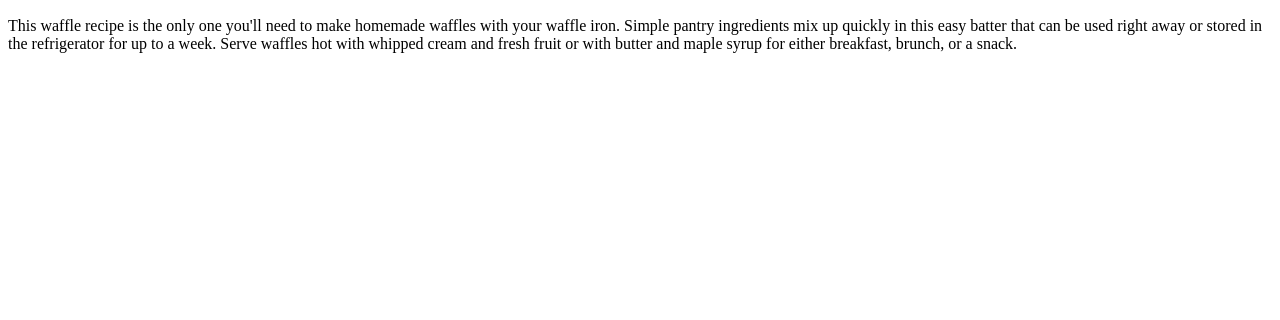
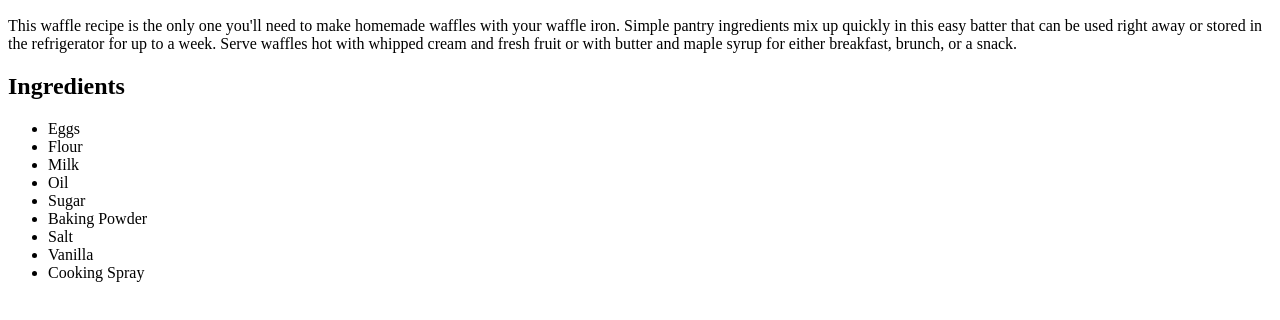
Before and after one commit to muhammadhananbaloch/odin-recipes, a plain HTML site: page recipes/waffles.html in a window 1280 px wide. Shown: the part 434-754 px from the top of the page. Drawn offline with Linux system fonts and the light colour scheme.

Commit message:
Add ingredients to waffles.html pages

```diff
--- a/recipes/waffles.html
+++ b/recipes/waffles.html
@@ -10,6 +10,16 @@
     <img src="https://www.allrecipes.com/thmb/-_Z9kmmVHRzK2jUnIKXoJT7VOKI=/750x0/filters:no_upscale():max_bytes(150000):strip_icc():format(webp)/22180-waffles-mfs-80-e198bfc72b4846a8804309245f1ece54.jpg">
     <h2>Description</h2>
     <p>This waffle recipe is the only one you'll need to make homemade waffles with your waffle iron. Simple pantry ingredients mix up quickly in this easy batter that can be used right away or stored in the refrigerator for up to a week. Serve waffles hot with whipped cream and fresh fruit or with butter and maple syrup for either breakfast, brunch, or a snack.</p>
-
+    <h2>Ingredients</h2>
+    <ul>
+        <li>Eggs</li>
+        <li>Flour</li>
+        <li>Milk</li>
+        <li>Oil</li>
+        <li>Sugar</li>
+        <li>Baking Powder</li>
+        <li>Salt</li>
+        <li>Vanilla</li>
+        <li>Cooking Spray</li>
 </body>
 </html>
```
